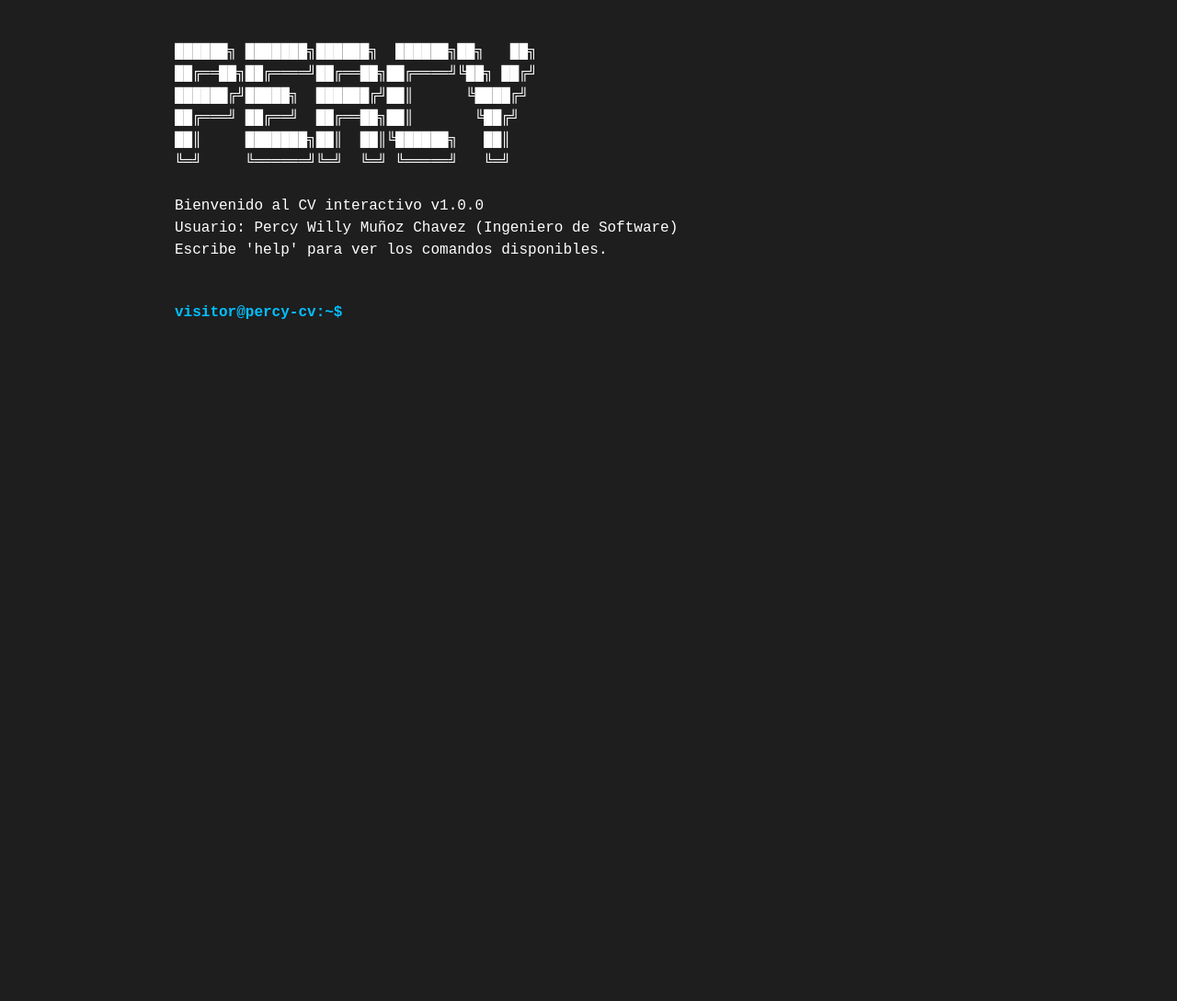
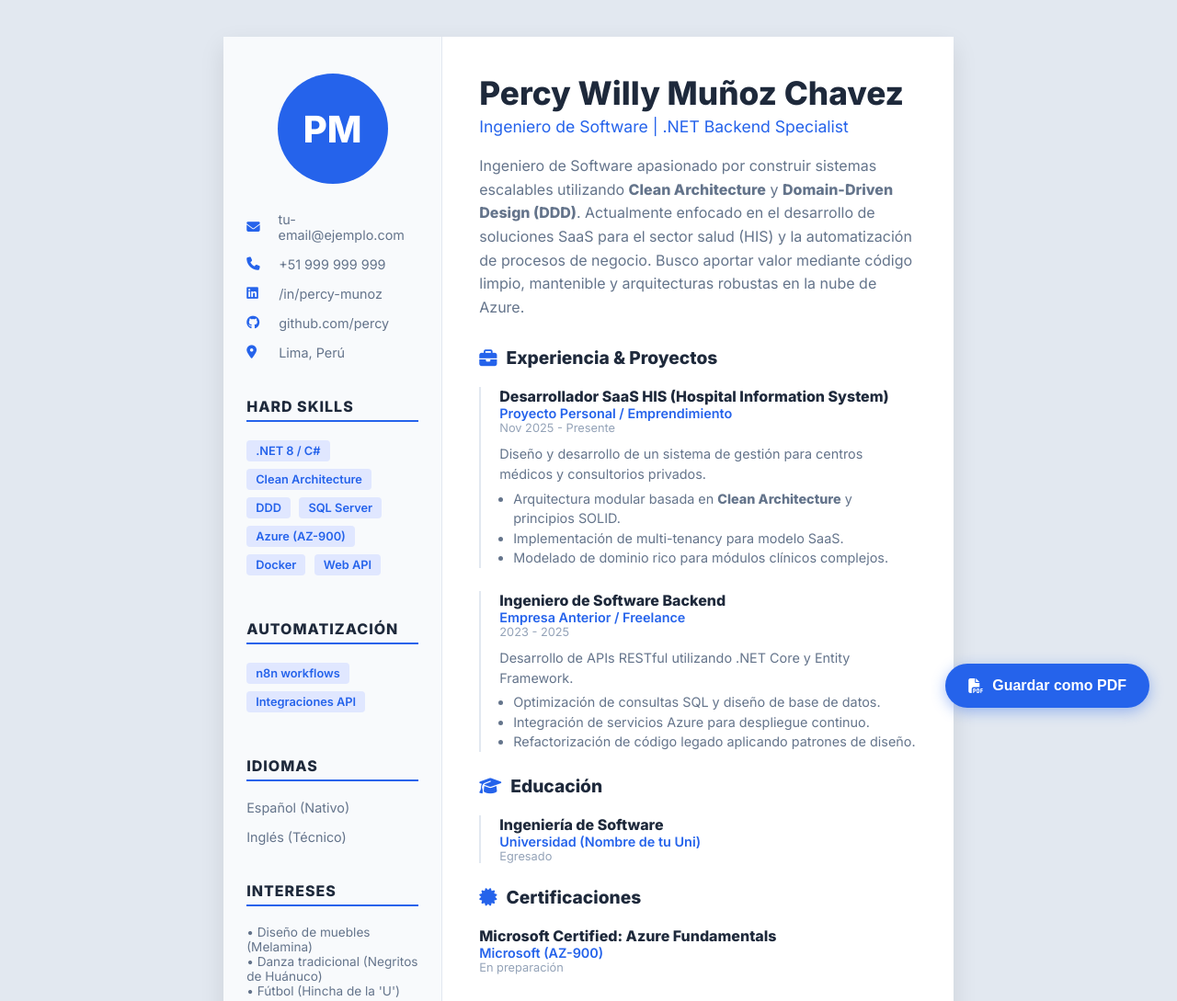
Before and after one commit to percywmc/percy-resume, a plain HTML site: page index.html in a window 1280 px wide. Shown: the top 1089 px of the page at 92% size. Before the commit the page ends 800 px from the top, so only its background shows below. Drawn offline with Linux system fonts and the light colour scheme.

Commit message:
Update index.html

```diff
--- a/index.html
+++ b/index.html
@@ -3,184 +3,324 @@
 <head>
     <meta charset="UTF-8">
     <meta name="viewport" content="width=device-width, initial-scale=1.0">
-    <title>Terminal | Percy Willy Muñoz Chavez</title>
+    <title>CV | Percy Willy Muñoz Chavez</title>
+    <link href="https://fonts.googleapis.com/css2?family=Inter:wght@300;400;600;800&display=swap" rel="stylesheet">
+    <link rel="stylesheet" href="https://cdnjs.cloudflare.com/ajax/libs/font-awesome/6.4.0/css/all.min.css">
+
     <style>
         :root {
-            --bg-color: #1e1e1e;
-            --text-color: #33ff00;
-            --prompt-color: #00bfff;
-            --error-color: #ff3333;
+            --primary: #2563eb; /* Azul moderno */
+            --dark: #1e293b;    /* Gris oscuro para textos */
+            --sidebar-bg: #f8fafc; /* Gris muy claro para la barra lateral */
+            --text-light: #64748b;
+            --white: #ffffff;
         }
+
+        * { box-sizing: border-box; -webkit-print-color-adjust: exact; }
+
         body {
-            background-color: var(--bg-color);
-            color: var(--text-color);
-            font-family: 'Courier New', Courier, monospace;
+            font-family: 'Inter', sans-serif;
+            background-color: #e2e8f0; /* Fondo general web */
             margin: 0;
-            padding: 20px;
-            font-size: 16px;
-            line-height: 1.5;
+            padding: 40px 0;
+            color: var(--dark);
         }
-        #terminal {
-            max-width: 900px;
+
+        /* Contenedor Principal (Hoja A4) */
+        .cv-container {
+            background: var(--white);
+            width: 210mm; /* Ancho A4 */
+            min-height: 297mm; /* Alto A4 */
             margin: 0 auto;
+            box-shadow: 0 10px 25px rgba(0,0,0,0.1);
+            display: grid;
+            grid-template-columns: 30% 70%; /* Barra lateral 30%, Principal 70% */
         }
-        .intro {
-            color: #ffffff;
+
+        /* --- BARRA LATERAL (IZQUIERDA) --- */
+        .sidebar {
+            background-color: var(--sidebar-bg);
+            padding: 40px 25px;
+            border-right: 1px solid #e2e8f0;
+        }
+
+        .profile-photo {
+            width: 120px;
+            height: 120px;
+            background-color: var(--primary);
+            border-radius: 50%;
+            margin: 0 auto 20px;
+            display: flex;
+            align-items: center;
+            justify-content: center;
+            color: white;
+            font-size: 40px;
+            font-weight: bold;
+        }
+
+        .contact-info { margin-top: 30px; }
+
+        .contact-item {
+            display: flex;
+            align-items: center;
+            margin-bottom: 15px;
+            font-size: 0.9rem;
+            color: var(--text-light);
+        }
+
+        .contact-item i {
+            color: var(--primary);
+            width: 25px;
+            margin-right: 10px;
+        }
+
+        .section-title-sm {
+            font-size: 1rem;
+            text-transform: uppercase;
+            letter-spacing: 1px;
+            color: var(--dark);
+            border-bottom: 2px solid var(--primary);
+            padding-bottom: 5px;
+            margin: 40px 0 20px 0;
+            font-weight: 800;
+        }
+
+        .skill-tag {
+            display: inline-block;
+            background: #e0e7ff;
+            color: var(--primary);
+            padding: 4px 10px;
+            border-radius: 4px;
+            font-size: 0.8rem;
+            margin: 0 5px 8px 0;
+            font-weight: 600;
+        }
+
+        /* --- CONTENIDO PRINCIPAL (DERECHA) --- */
+        .main-content {
+            padding: 40px;
+        }
+
+        h1 {
+            margin: 0;
+            font-size: 2.2rem;
+            color: var(--dark);
+            line-height: 1.2;
+        }
+
+        h2 {
+            margin: 5px 0 20px 0;
+            font-size: 1.1rem;
+            color: var(--primary);
+            font-weight: 500;
+        }
+
+        .summary {
+            color: var(--text-light);
+            line-height: 1.6;
+            margin-bottom: 30px;
+        }
+
+        .section-title {
+            font-size: 1.2rem;
+            color: var(--dark);
+            font-weight: 800;
             margin-bottom: 20px;
-            white-space: pre-wrap;
-        }
-        .output-line {
-            margin-bottom: 10px;
-            white-space: pre-wrap;
-        }
-        .input-line {
             display: flex;
             align-items: center;
         }
-        .prompt {
-            color: var(--prompt-color);
+
+        .section-title i {
             margin-right: 10px;
+            color: var(--primary);
+        }
+
+        .experience-item {
+            margin-bottom: 25px;
+            position: relative;
+            padding-left: 20px;
+            border-left: 2px solid #e2e8f0;
+        }
+
+        .exp-title { font-weight: 700; color: var(--dark); }
+        .exp-company { color: var(--primary); font-weight: 600; font-size: 0.9rem; }
+        .exp-date { font-size: 0.8rem; color: #94a3b8; margin-bottom: 10px; display: block; }
+        .exp-desc { font-size: 0.9rem; color: var(--text-light); margin: 0; line-height: 1.5; }
+
+        .exp-desc ul { padding-left: 15px; margin: 5px 0; }
+
+        /* --- BOTÓN DE DESCARGA (FLOTANTE) --- */
+        .download-btn {
+            position: fixed;
+            bottom: 30px;
+            right: 30px;
+            background-color: var(--primary);
+            color: white;
+            border: none;
+            padding: 15px 25px;
+            border-radius: 50px;
+            font-size: 1rem;
             font-weight: bold;
+            cursor: pointer;
+            box-shadow: 0 4px 15px rgba(37, 99, 235, 0.4);
+            transition: transform 0.2s;
+            display: flex;
+            align-items: center;
+            gap: 10px;
+            z-index: 1000;
         }
-        input {
-            background: transparent;
-            border: none;
-            color: var(--text-color);
-            font-family: inherit;
-            font-size: inherit;
-            flex-grow: 1;
-            outline: none;
+
+        .download-btn:hover { transform: translateY(-3px); }
+
+        /* --- ESTILOS DE IMPRESIÓN (PDF) --- */
+        @media print {
+            body { background: white; margin: 0; padding: 0; }
+            .cv-container {
+                width: 100%;
+                box-shadow: none;
+                min-height: auto;
+                display: grid; /* Mantener Grid */
             }
-        .command-list {
-            color: #ffffff;
-            margin-top: 10px;
+            .download-btn { display: none; }
+
+            /* Forzar impresión de fondos (colores) */
+            * { -webkit-print-color-adjust: exact !important; print-color-adjust: exact !important; }
+
+            @page { margin: 0; size: auto; }
         }
-        a { color: var(--prompt-color); text-decoration: none; border-bottom: 1px dashed; }
-        a:hover { color: #fff; }
+
+        /* Responsivo Móvil */
+        @media (max-width: 768px) {
+            .cv-container { grid-template-columns: 1fr; width: 100%; }
+            .sidebar { border-right: none; border-bottom: 1px solid #e2e8f0; }
+        }
     </style>
 </head>
 <body>
-    <div id="terminal">
-        <div class="intro">
-██████╗ ███████╗██████╗  ██████╗██╗   ██╗
-██╔══██╗██╔════╝██╔══██╗██╔════╝╚██╗ ██╔╝
-██████╔╝█████╗  ██████╔╝██║      ╚████╔╝
-██╔═══╝ ██╔══╝  ██╔══██╗██║       ╚██╔╝
-██║     ███████╗██║  ██║╚██████╗   ██║
-╚═╝     ╚══════╝╚═╝  ╚═╝ ╚═════╝   ╚═╝
 
-Bienvenido al CV interactivo v1.0.0
-Usuario: Percy Willy Muñoz Chavez (Ingeniero de Software)
-Escribe 'help' para ver los comandos disponibles.
+    <button class="download-btn" onclick="window.print()">
+        <i class="fas fa-file-pdf"></i> Guardar como PDF
+    </button>
+
+    <div class="cv-container">
+        <aside class="sidebar">
+            <div class="profile-photo">PM</div>
+
+            <div class="contact-info">
+                <div class="contact-item">
+                    <i class="fas fa-envelope"></i>
+                    <span>tu-email@ejemplo.com</span>
                 </div>
-        <div id="history"></div>
-        <div class="input-line">
-            <span class="prompt">visitor@percy-cv:~$</span>
-            <input type="text" id="userInput" autocomplete="off" autofocus>
+                <div class="contact-item">
+                    <i class="fas fa-phone"></i>
+                    <span>+51 999 999 999</span>
+                </div>
+                <div class="contact-item">
+                    <i class="fab fa-linkedin"></i>
+                    <span>/in/percy-munoz</span>
+                </div>
+                <div class="contact-item">
+                    <i class="fab fa-github"></i>
+                    <span>github.com/percy</span>
+                </div>
+                <div class="contact-item">
+                    <i class="fas fa-map-marker-alt"></i>
+                    <span>Lima, Perú</span>
                 </div>
             </div>
 
-    <script>
-        const input = document.getElementById('userInput');
-        const history = document.getElementById('history');
+            <div class="section-title-sm">Hard Skills</div>
+            <div>
+                <span class="skill-tag">.NET 8 / C#</span>
+                <span class="skill-tag">Clean Architecture</span>
+                <span class="skill-tag">DDD</span>
+                <span class="skill-tag">SQL Server</span>
+                <span class="skill-tag">Azure (AZ-900)</span>
+                <span class="skill-tag">Docker</span>
+                <span class="skill-tag">Web API</span>
+            </div>
 
-        // --- DATOS DEL CV ---
-        const data = {
-            about: `
-> PERFIL PROFESIONAL
-Ingeniero de Software especializado en el ecosistema .NET.
-Me enfoco en construir sistemas robustos y escalables utilizando Domain-Driven Design (DDD) y Arquitectura Limpia.
-Actualmente desarrollando soluciones SaaS para el sector salud (HIS).`,
+            <div class="section-title-sm">Automatización</div>
+            <div>
+                <span class="skill-tag">n8n workflows</span>
+                <span class="skill-tag">Integraciones API</span>
+            </div>
 
-            skills: `
-> HABILIDADES TÉCNICAS
-* Backend: C#, .NET 8, Entity Framework Core, Web API.
-* Arquitectura: Clean Architecture, DDD, CQRS, Microservicios (Básico).
-* Cloud & DevOps: Azure (AZ-900 en progreso), Docker, CI/CD.
-* Bases de Datos: SQL Server, PostgreSQL.
-* Herramientas: Git, n8n (Automatización).`,
+            <div class="section-title-sm">Idiomas</div>
+            <div class="contact-item">Español (Nativo)</div>
+            <div class="contact-item">Inglés (Técnico)</div>
 
-            projects: `
-> PROYECTOS DESTACADOS
-1. SaaS HIS (En desarrollo)
-   Sistema de gestión para centros médicos y consultorios.
-   Stack: .NET, Clean Architecture, Multi-tenant.
+            <div class="section-title-sm">Intereses</div>
+            <div style="font-size: 0.85rem; color: var(--text-light);">
+                • Diseño de muebles (Melamina)<br>
+                • Danza tradicional (Negritos de Huánuco)<br>
+                • Fútbol (Hincha de la 'U')
+            </div>
+        </aside>
 
-2. Módulo de Registro de Pacientes
-   Implementación de un dominio rico (no anémico) para validaciones clínicas complejas.`,
+        <main class="main-content">
+            <h1>Percy Willy Muñoz Chavez</h1>
+            <h2>Ingeniero de Software | .NET Backend Specialist</h2>
 
-            interests: `
-> INTERESES
-* Diseño y construcción de mobiliario en melamina.
-* Automatización de flujos de trabajo.
-* Cultura: Danza Negritos de Huánuco.
-* Deportes: Seguidor de Universitario de Deportes.`,
+            <p class="summary">
+                Ingeniero de Software apasionado por construir sistemas escalables utilizando <strong>Clean Architecture</strong> y <strong>Domain-Driven Design (DDD)</strong>.
+                Actualmente enfocado en el desarrollo de soluciones SaaS para el sector salud (HIS) y la automatización de procesos de negocio.
+                Busco aportar valor mediante código limpio, mantenible y arquitecturas robustas en la nube de Azure.
+            </p>
 
-            contact: `
-> CONTACTO
-Email: (Tu email aquí)
-GitHub: <a href="https://github.com/TU_USUARIO" target="_blank">github.com/TU_USUARIO</a>
-LinkedIn: <a href="https://linkedin.com/in/TU_USUARIO" target="_blank">linkedin.com/in/TU_USUARIO</a>`
-        };
+            <div class="section-title">
+                <i class="fas fa-briefcase"></i> Experiencia & Proyectos
+            </div>
 
-        // --- LÓGICA DEL TERMINAL ---
-        input.addEventListener('keydown', function(e) {
-            if (e.key === 'Enter') {
-                const command = input.value.trim().toLowerCase();
-                processCommand(command);
-                input.value = '';
-            }
-        });
+            <div class="experience-item">
+                <div class="exp-title">Desarrollador SaaS HIS (Hospital Information System)</div>
+                <div class="exp-company">Proyecto Personal / Emprendimiento</div>
+                <span class="exp-date">Nov 2025 - Presente</span>
+                <div class="exp-desc">
+                    Diseño y desarrollo de un sistema de gestión para centros médicos y consultorios privados.
+                    <ul>
+                        <li>Arquitectura modular basada en <strong>Clean Architecture</strong> y principios SOLID.</li>
+                        <li>Implementación de multi-tenancy para modelo SaaS.</li>
+                        <li>Modelado de dominio rico para módulos clínicos complejos.</li>
+                    </ul>
+                </div>
+            </div>
 
-        function processCommand(cmd) {
-            const div = document.createElement('div');
-            // Muestra lo que el usuario escribió
-            div.innerHTML = `<span class="prompt">visitor@percy-cv:~$</span> ${cmd}`;
-            history.appendChild(div);
+            <div class="experience-item">
+                <div class="exp-title">Ingeniero de Software Backend</div>
+                <div class="exp-company">Empresa Anterior / Freelance</div>
+                <span class="exp-date">2023 - 2025</span>
+                <div class="exp-desc">
+                    Desarrollo de APIs RESTful utilizando .NET Core y Entity Framework.
+                    <ul>
+                        <li>Optimización de consultas SQL y diseño de base de datos.</li>
+                        <li>Integración de servicios Azure para despliegue continuo.</li>
+                        <li>Refactorización de código legado aplicando patrones de diseño.</li>
+                    </ul>
+                </div>
+            </div>
 
-            const output = document.createElement('div');
-            output.className = 'output-line';
+            <div class="section-title">
+                <i class="fas fa-graduation-cap"></i> Educación
+            </div>
 
-            switch(cmd) {
-                case 'help':
-                    output.innerHTML = `Comandos disponibles:
-  <span style="color:#fff">about</span>     - Quién soy y qué hago
-  <span style="color:#fff">skills</span>    - Mis habilidades técnicas
-  <span style="color:#fff">projects</span>  - Proyectos destacados
-  <span style="color:#fff">interests</span> - Hobbies e intereses personales
-  <span style="color:#fff">contact</span>   - Cómo contactarme
-  <span style="color:#fff">clear</span>     - Limpiar la pantalla`;
-                    break;
-                case 'about':
-                    output.innerText = data.about;
-                    break;
-                case 'skills':
-                    output.innerHTML = data.skills.replace(/\n/g, '<br>');
-                    break;
-                case 'projects':
-                    output.innerText = data.projects;
-                    break;
-                case 'interests':
-                    output.innerHTML = data.interests.replace(/\n/g, '<br>');
-                    break;
-                case 'contact':
-                    output.innerHTML = data.contact.replace(/\n/g, '<br>');
-                    break;
-                case 'clear':
-                    history.innerHTML = '';
-                    return; // No agregamos output si limpiamos
-                case '':
-                    return;
-                default:
-                    output.innerHTML = `<span style="color:var(--error-color)">Comando no encontrado: ${cmd}. Escribe 'help' para ver la lista.</span>`;
-            }
+            <div class="experience-item">
+                <div class="exp-title">Ingeniería de Software</div>
+                <div class="exp-company">Universidad (Nombre de tu Uni)</div>
+                <span class="exp-date">Egresado</span>
+            </div>
 
-            history.appendChild(output);
-            window.scrollTo(0, document.body.scrollHeight);
-        }
+            <div class="section-title">
+                <i class="fas fa-certificate"></i> Certificaciones
+            </div>
+             <div class="experience-item" style="border:none; padding-left:0;">
+                <div class="exp-title">Microsoft Certified: Azure Fundamentals</div>
+                <div class="exp-company">Microsoft (AZ-900)</div>
+                <span class="exp-date">En preparación</span>
+            </div>
 
-        // Enfocar siempre el input
-        document.addEventListener('click', () => input.focus());
-    </script>
+        </main>
+    </div>
+
 </body>
 </html>
```
Lines whose indentation alone changed are shown as unchanged.
